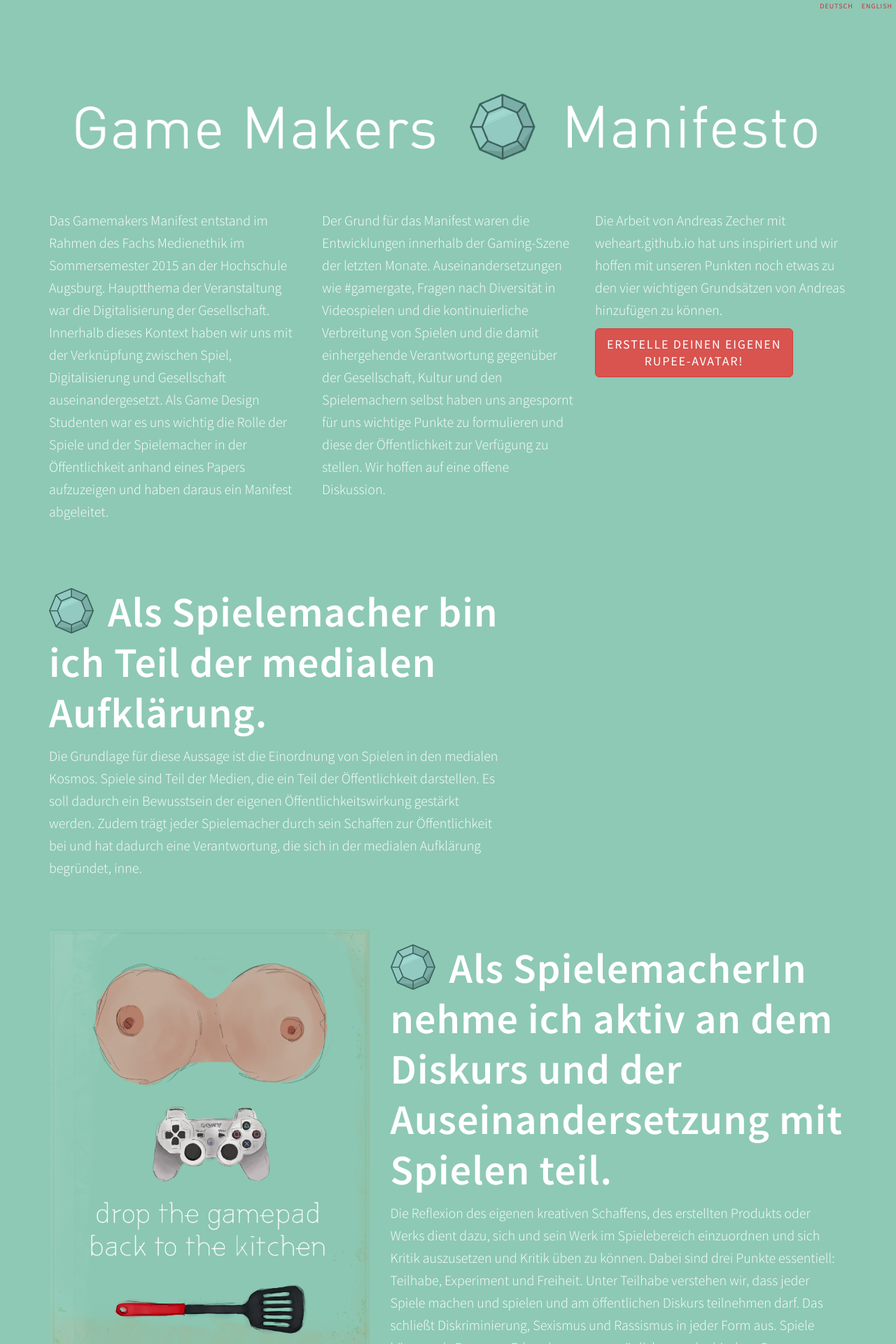
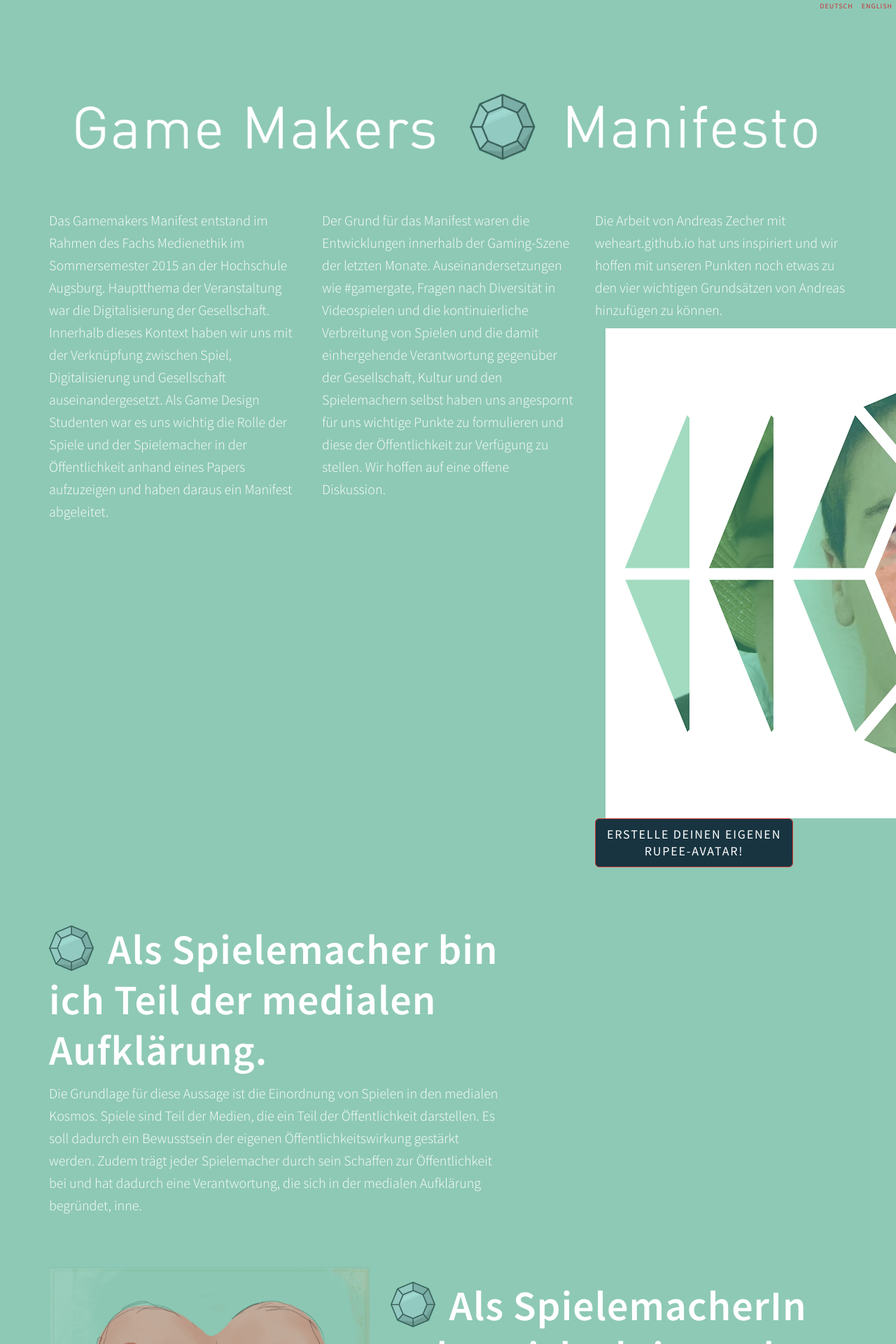
Before and after one commit to gamemakersmanifesto/gamemakersmanifesto.github.io, a Jekyll site: the page built from index.html, in a window 1280 px wide. Shown: the top 1920 px of the page at 70% size. Built offline with Jekyll 4.4.1, drawn with Linux system fonts in a browser that asks for light colours; nearby versions of some CDN libraries.

Commit message:
REFURBISH: Structure + Css

```diff
--- a/_layouts/manifest.html
+++ b/_layouts/manifest.html
@@ -21,7 +21,9 @@ layout: default
                 </div>
                 <div class="col-md-4">
                     <p>Die Arbeit von Andreas Zecher mit weheart.github.io hat uns inspiriert und wir hoffen mit unseren Punkten noch etwas zu den vier wichtigen Grundsätzen von Andreas hinzufügen zu können.</p>
-
+<div class="col-md-4"><img src="img/avatare/Avatar_Flo.png"></div>
+<div class="col-md-4"><img src="img/avatare/Avatar_Tanja.png"></div>
+<div class="col-md-4"><img src="img/avatare/Avatar_Jonas.png"></div>
                         <a href="/gmmgenerator/index.html" class="btn btn-danger btn-lg">Erstelle deinen eigenen <br> Rupee-Avatar!</a>
                 </div>
 
--- a/css/main.css
+++ b/css/main.css
@@ -83,6 +83,9 @@ img {
     background:#8ec9b5;
     margin-top: 30px;
     margin-bottom: 30px;
+}
+.btn-danger {
+    background-color: #183441;
 }
 /* TEXT */
 
```
Also changed, not shown: img/avatare/Avatar_Flo.png (added), img/avatare/Avatar_Jonas.png (added), img/avatare/Avatar_Tanja.png (added).
